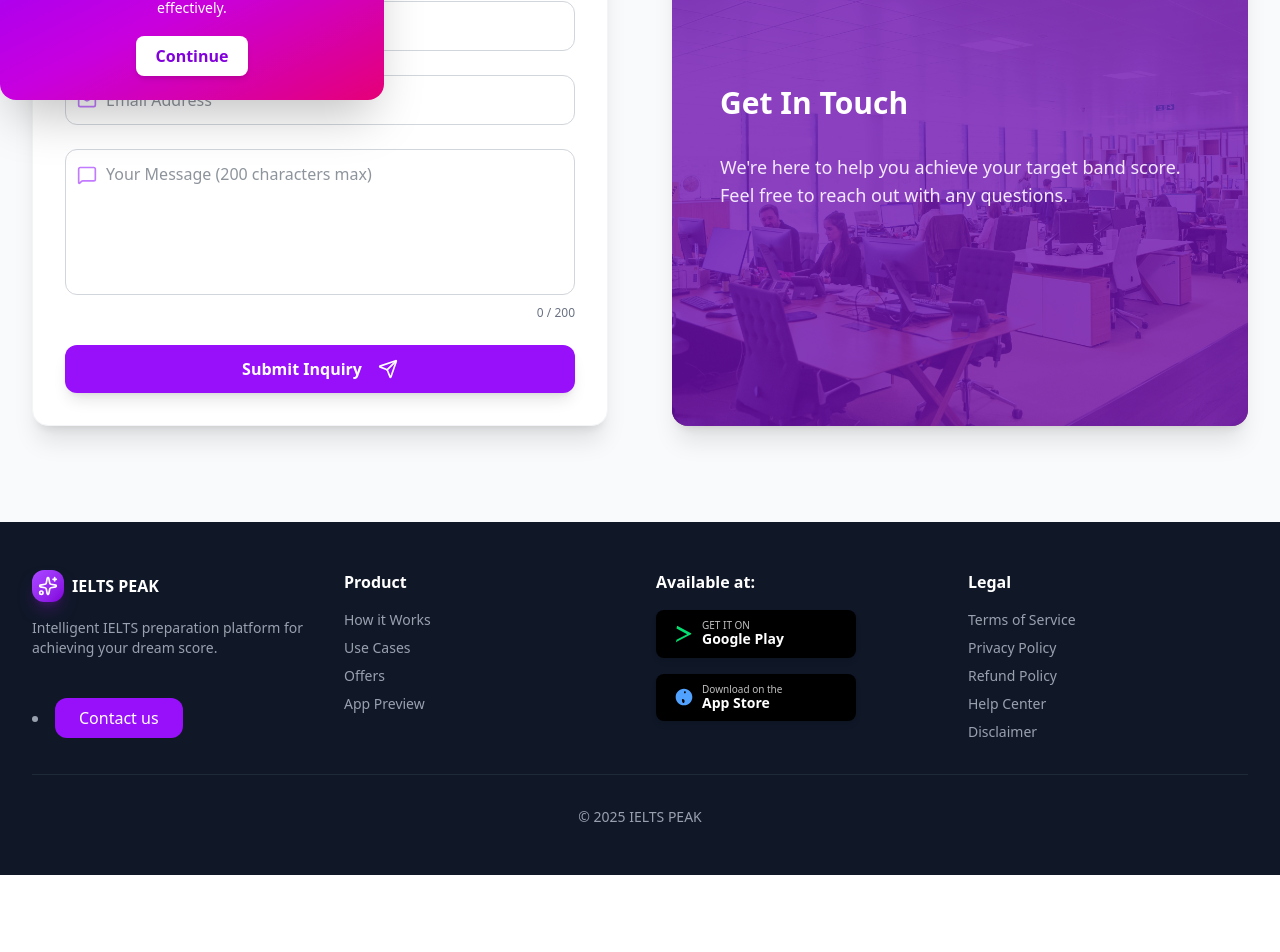
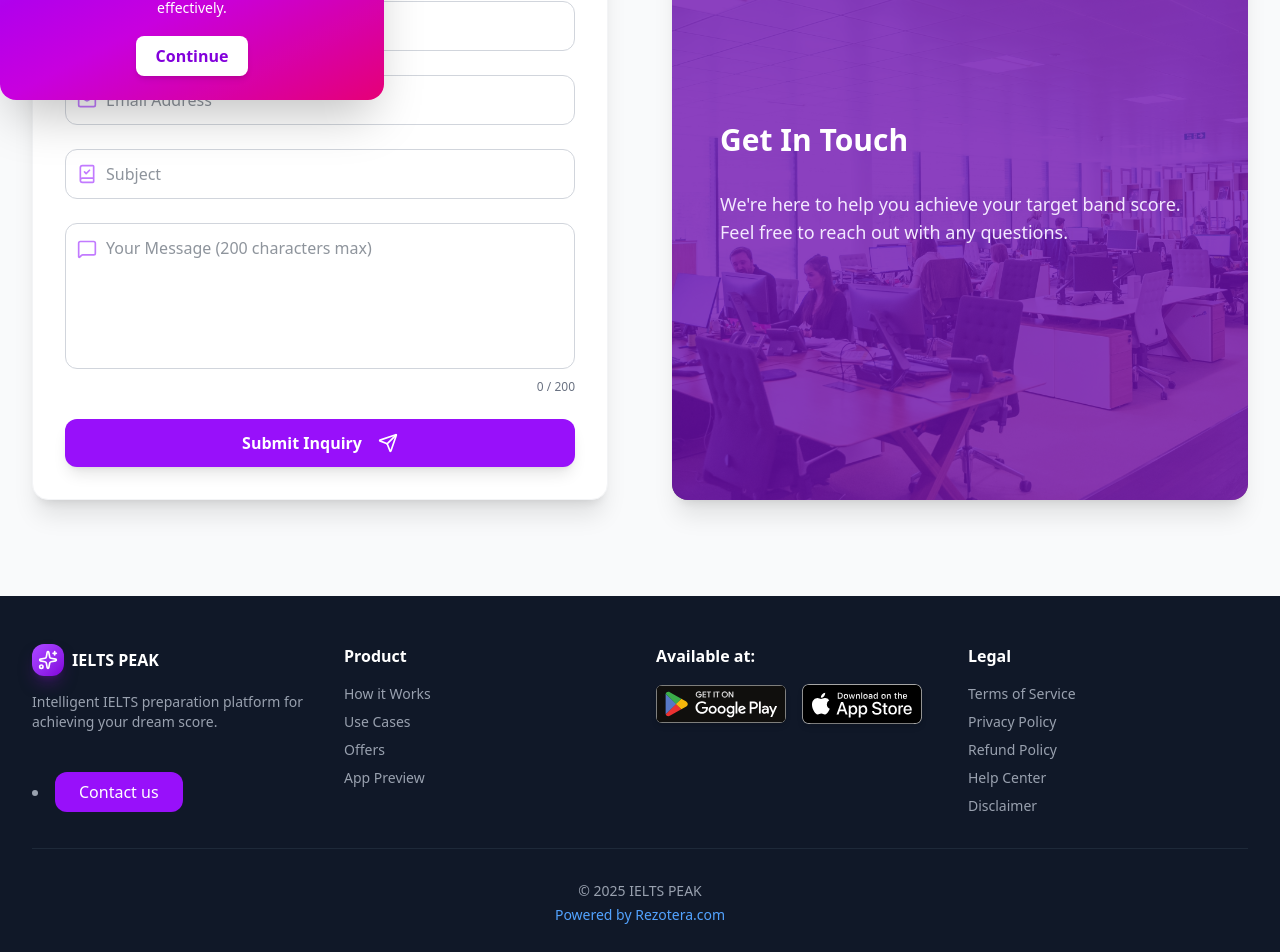
Before and after one commit to DevAbdullahZahid/React_app, a React (Vite) app: page /contactus in a window 1280 px wide. Shown: the part 676-1628 px from the top of the page. Before the commit the page ends 1551 px from the top, so only its background shows below. Built offline with nearby package versions, Linux system fonts and the light colour scheme.

Commit message:
Logo's Added and Other section updated

```diff
--- a/src/Pages/ContactUS.tsx
+++ b/src/Pages/ContactUS.tsx
@@ -1,13 +1,12 @@
 import React, { useState } from 'react';
-import { Mail, Phone, MapPin, Send, User, MessageSquare } from 'lucide-react';
-
+import { Mail, Send, User, MessageSquare, BookCheck } from 'lucide-react';
 import { WEBSITE_NAME } from "../config/constants";
 
-// Main Contact Form Component
 const ContactForm = () => {
   const [formData, setFormData] = useState({
     name: '',
     email: '',
+    subject:'',
     message: '',
   });
   const [isSubmitting, setIsSubmitting] = useState(false);
@@ -18,31 +17,55 @@ const ContactForm = () => {
     setFormData(prev => ({ ...prev, [name]: value }));
   };
 
-  const handleSubmit = (e) => {
+ const handleSubmit = async (e: React.FormEvent) => {
   e.preventDefault();
   setIsSubmitting(true);
-    setStatus('Sending message...');
+  setStatus('');
 
-    // Simulate API call delay
-    setTimeout(() => {
-      console.log('Form Submitted:', formData);
+  try {
+    const response = await fetch("https://dev-api-iprep.rezotera.com/api/v1/support-inquiries/", {
+      method: "POST",
+      headers: {
+        "Content-Type": "application/json",
+      },
+      body: JSON.stringify({
+        email_type: "inquiry",
+        recipient_email: "contact@rezotera.com",
+        recipient_name: "Rezotera Team",
+        name: formData.name,
+        email: formData.email,
+        subject: formData.subject,
+        message: formData.message,
+      }),
+    });
+
+    if (response.ok) {
+      setStatus("Inquiry sent successfully!");
+      setFormData({ name: '', email: '', subject: '', message: '' });
+    } else {
+      const errorData = await response.json().catch(() => ({}));
+      console.error("Server error:", errorData);
+      setStatus("Failed to send inquiry. Please try again.");
+    }
+  } catch (error) {
+    console.error("Network error:", error);
+    setStatus("No internet connection or server is down.");
+  } finally {
     setIsSubmitting(false);
-      setFormData({ name: '', email: '', message: '' });
-      setStatus('Thank you! Your message has been sent successfully.');
-      setTimeout(() => setStatus(''), 5000); // Clear status after 5 seconds
-    }, 1500);
+  }
 };
-
   return (
     <div className="p-8 bg-white rounded-2xl shadow-xl border border-gray-100 h-full">
       <h3 className="text-3xl font-bold text-gray-800 mb-6">Send Us a Message</h3>
 
       {status && (
-        <div className={`p-3 mb-4 rounded-xl text-sm font-medium ${
+        <div
+          className={`p-3 mb-4 rounded-xl text-sm font-medium ${
             status.includes('successfully')
               ? 'bg-green-100 text-green-700'
               : 'bg-yellow-100 text-yellow-700'
-        }`}>
+          }`}
+        >
           {status}
         </div>
       )}
@@ -67,6 +90,7 @@ const ContactForm = () => {
           />
         </div>
 
+
         {/* Email Input */}
         <div className="relative">
           <label htmlFor="email" className="sr-only">Email Address</label>
@@ -85,7 +109,23 @@ const ContactForm = () => {
             disabled={isSubmitting}
           />
         </div>
-
+         <div className="relative">
+          <label htmlFor="subject" className="sr-only">Subject</label>
+          <div className="absolute inset-y-0 left-0 flex items-center pl-3">
+            <BookCheck className="w-5 h-5 text-purple-400" />
+          </div>
+          <input
+            type="text"
+            id="subject"
+            name="subject"
+            value={formData.subject}
+            onChange={handleChange}
+            placeholder="Subject"
+            required
+            className="w-full pl-10 pr-4 py-3 border border-gray-300 rounded-xl focus:ring-2 focus:ring-purple-500 focus:border-purple-500 transition-colors"
+            disabled={isSubmitting}
+          />
+        </div>
 
         {/* Message Textarea */}
         <div className="relative">
@@ -136,22 +176,11 @@ const ContactForm = () => {
   );
 };
 
-// Contact Info Block Component
-// Contact Info Block Component
-const ContactInfo = () => {
-  return (
+// Contact Info Component
+const ContactInfo = () => (
   <div className="relative p-8 lg:p-12 rounded-2xl shadow-xl text-white h-full flex flex-col justify-center overflow-hidden">
-      {/* Background Image */}
-      <img
-        src="/images/contact.jpg"
-        alt="Contact"
-        className="absolute inset-0 w-full h-full object-cover"
-      />
-
-      {/* Purple transparent overlay */}
+    <img src="/images/contact.jpg" alt="Contact" className="absolute inset-0 w-full h-full object-cover" />
     <div className="absolute inset-0 bg-purple-800/80"></div>
-
-      {/* Content */}
     <div className="relative z-10">
       <h3 className="text-3xl font-bold mb-8">Get In Touch</h3>
       <p className="text-purple-100 mb-10 text-lg">
@@ -160,54 +189,33 @@ const ContactInfo = () => {
     </div>
   </div>
 );
-};
 
-
-// Component representing the content of the contact page
-const ContactUsPage = () => {
-  return (
+const ContactUsPage = () => (
   <>
-      {/* Hero Section */}
     <header className="py-20 bg-gradient-to-r from-purple-800 to-purple-600 text-white shadow-md">
       <div className="max-w-7xl py-30 mx-auto px-4 sm:px-6 lg:px-8 text-center">
         <h1 className="text-5xl font-extrabold mb-3">Contact Our Team</h1>
         <p className="text-xl text-purple-200">
-            We will respond to answer your questions within 72 hours about courses, exams, and support.
+          We will respond to your questions within 72 hours about courses, exams, and support.
         </p>
       </div>
     </header>
 
-      {/* Main Content (Contact Grid) */}
     <section className="py-16 md:py-24">
       <div className="max-w-7xl mx-auto px-4 sm:px-6 lg:px-8">
         <div className="grid lg:grid-cols-2 gap-10 lg:gap-16">
-
-            {/* Left Column: Contact Form */}
           <ContactForm />
-
-            {/* Right Column: Contact Info */}
           <ContactInfo />
-
         </div>
       </div>
     </section>
-
-
   </>
 );
-};
 
-/**
- * Main application component wrapper.
- * This is the component that must be exported for the Canvas to render the file correctly.
- * In a real application, this would be your primary App component which handles routing.
- */
-const App = () => {
-  return (
+const App = () => (
   <div className="min-h-screen bg-gray-50 font-sans">
     <ContactUsPage />
   </div>
 );
-};
 
 export default App;
--- a/src/components/Footor.tsx
+++ b/src/components/Footor.tsx
@@ -58,25 +58,26 @@ const Footer: React.FC = () => {
 
             </ul>
           </div>
-
+          {/* --- START OF STORE DOWNLOAD SECTION --- */}
 {/* --- START OF STORE DOWNLOAD SECTION --- */}
 <div>
   <h4 className="text-white font-semibold mb-4">Available at:</h4>
 
-            <div className="flex flex-col gap-4">
+  {/* Wrap both badges in one flex container */}
+  <div className="flex items-center gap-4 flex-wrap">
 
     {/* Google Play Button */}
     <a
       href="#"
       target="_blank"
       rel="noopener noreferrer"
-                className="flex items-center bg-black text-white px-4 py-2 rounded-lg shadow-md transition duration-200 hover:bg-gray-700 w-full transform hover:scale-[1.02] border-2 border-transparent hover:border-green-400 max-w-[200px]"
+      className="transition-transform duration-200 hover:scale-[1.03]"
     >
-                <GooglePlayIcon className="w-5 h-5 mr-2 text-green-400" />
-                <div className="text-left">
-                  <p className="text-[10px] opacity-75 leading-none">GET IT ON</p>
-                  <p className="font-semibold text-sm leading-tight">Google Play</p>
-                </div>
+      <img
+        src="/images/google-play.svg"
+        alt="Get it on Google Play"
+        className="w-[130px] h-auto rounded-md shadow-md"
+      />
     </a>
 
     {/* App Store Button */}
@@ -84,17 +85,18 @@ const Footer: React.FC = () => {
       href="#"
       target="_blank"
       rel="noopener noreferrer"
-                className="flex items-center bg-black text-white px-4 py-2 rounded-lg shadow-md transition duration-200 hover:bg-gray-700 w-full transform hover:scale-[1.02] border-2 border-transparent hover:border-blue-400 max-w-[200px]"
+      className="transition-transform duration-200 hover:scale-[1.03]"
     >
-                <AppleIcon className="w-5 h-5 mr-2 text-blue-400" />
-                <div className="text-left">
-                  <p className="text-[10px] opacity-75 leading-none">Download on the</p>
-                  <p className="font-semibold text-sm leading-tight">App Store</p>
+      <img
+        src="/images/app-store.svg"
+        alt="Download on the App Store"
+        className="w-[120px] h-auto rounded-md shadow-md"
+      />
+    </a>
+
   </div>
-              </a>
 </div>
 
-          </div>
           {/* --- END OF STORE DOWNLOAD SECTION --- */}
 
           <div>
@@ -109,9 +111,22 @@ const Footer: React.FC = () => {
             </ul>
           </div>
         </div>
-        <div className="border-t border-gray-800 pt-8 text-center text-sm">
+        <div className="border-t border-gray-800 pt-8  text-center text-sm">
           <p>&copy; 2025 { WEBSITE_NAME }</p>
         </div>
+        <div className="relative w-full">
+  <p className="text-sm mt-1 text-center">
+    <a
+      href="https://rezotera.com"
+      target="_blank"
+      rel="noopener noreferrer"
+      className="text-blue-400 hover:underline"
+    >
+      Powered by Rezotera.com
+    </a>
+  </p>
+</div>
+
       </div>
     </footer>
   );
```
Also changed, not shown: public/images/app-store.svg (added), public/images/google-play.svg (added). Lines whose indentation alone changed are shown as unchanged.
